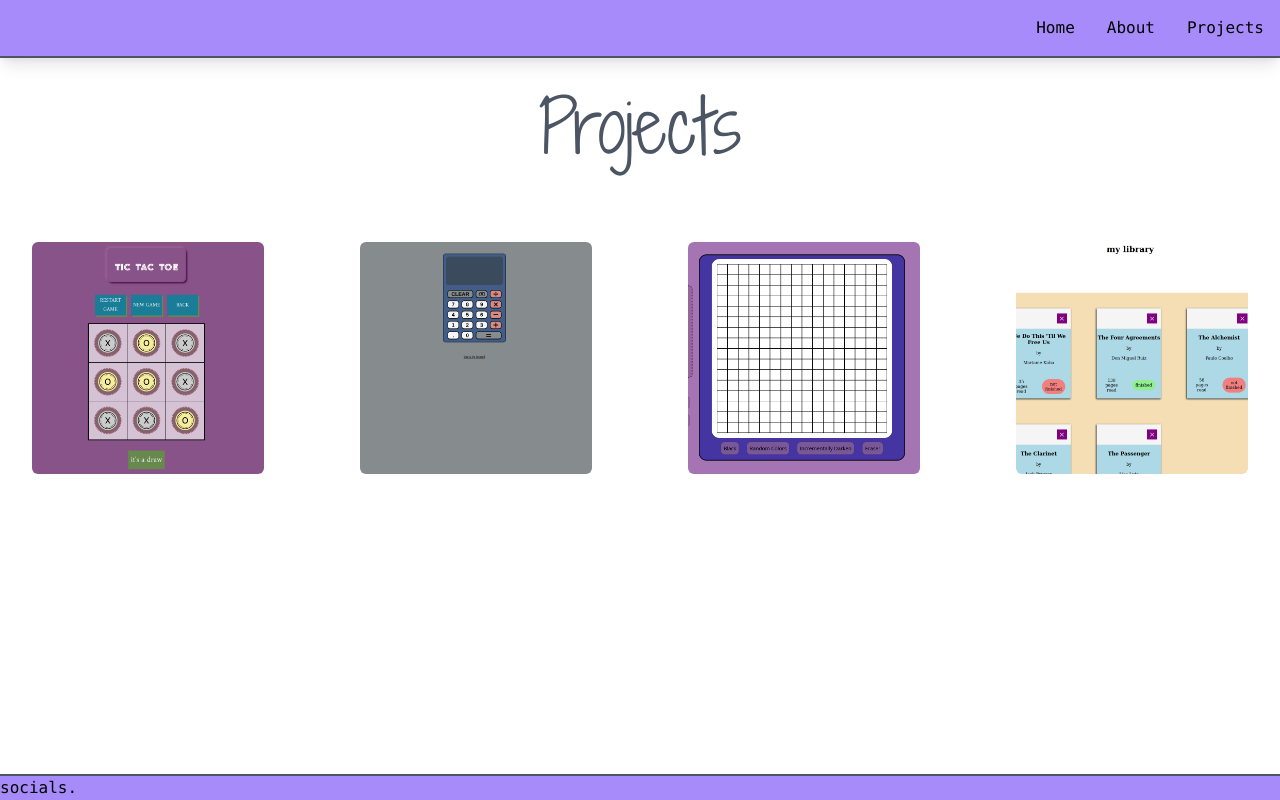
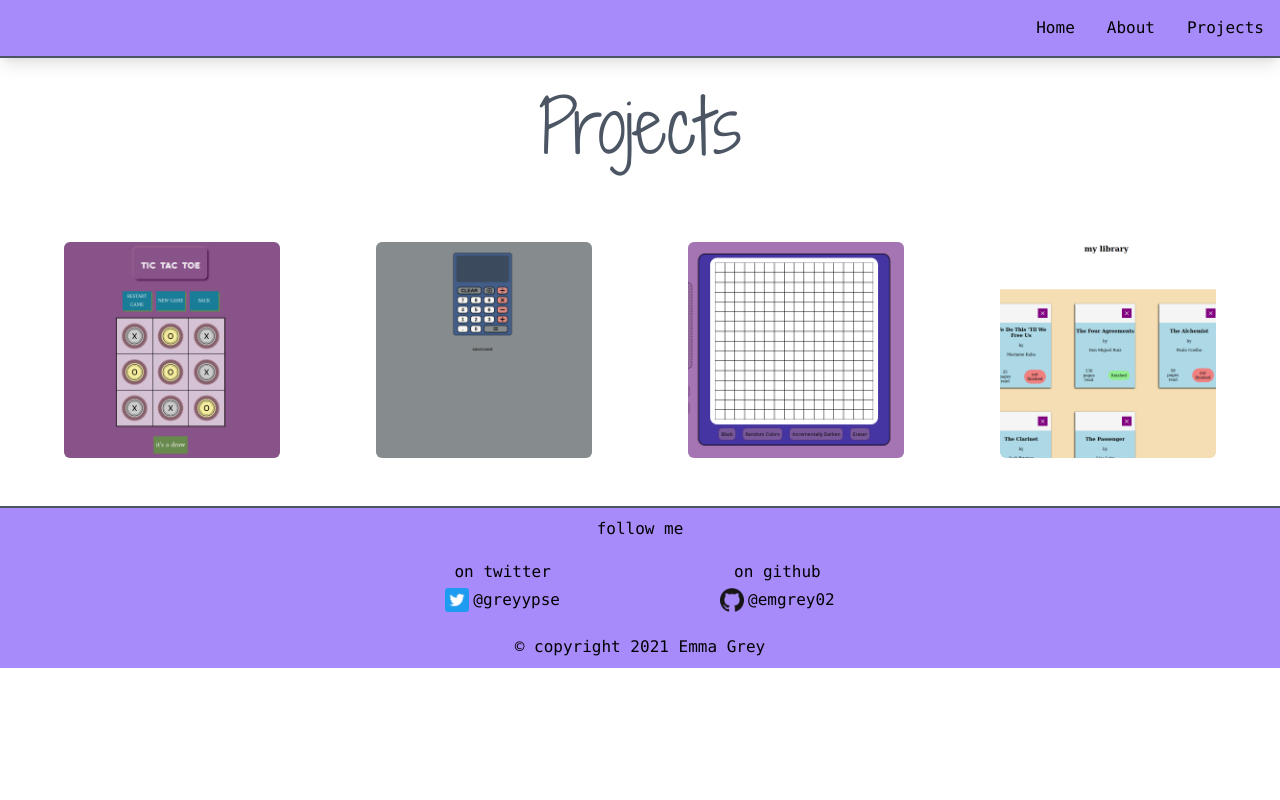
Before and after one commit to emgrey02/react-tailwind-app, a Gatsby site: page /projects in a window 1280 px wide. Built offline with nearby package versions, Linux system fonts and the light colour scheme; Gatsby itself is replaced by a stand-in of ours.

Commit message:
Add social media to footer

```diff
--- a/src/components/footer.js
+++ b/src/components/footer.js
@@ -1,9 +1,40 @@
 import * as React from "react";
+import twitterIcon from "../images/twitter-icon.png";
+import githubIcon from "../images/github-icon.png";
 
 const Footer = (props) => {
   return (
-    <footer class="absolute bottom-0 inset-x-0 bg-purple-400 border-t-2 border-gray-600">
-      <div>socials.</div>
+    <footer class="bottom-0 inset-x-0 bg-purple-400 border-t-2 border-gray-600 text-center ">
+      <div class="h-40 flex flex-col justify-around">
+        <h3>follow me</h3>
+        <ul class="flex flex-row justify-around md:justify-center md:space-x-40">
+          <li>
+            <p>on twitter</p>
+            <div class="flex h-8 items-center space-x-1">
+              <img class="w-6" src={twitterIcon} alt="twitter icon" />
+              <a
+                class="hover:underline hover:text-white"
+                href="https://twitter.com/greyypse"
+              >
+                @greyypse
+              </a>
+            </div>
+          </li>
+          <li>
+            <p>on github</p>
+            <div class="flex h-8 items-center space-x-1">
+              <img class="w-6" src={githubIcon} alt="github icon" />
+              <a
+                class="hover:underline hover:text-white"
+                href="https://github.com/emgrey02"
+              >
+                @emgrey02
+              </a>
+            </div>
+          </li>
+        </ul>
+        <p>&copy; copyright 2021 Emma Grey</p>
+      </div>
     </footer>
   );
 };
--- a/src/components/layout.js
+++ b/src/components/layout.js
@@ -4,22 +4,22 @@
 
 const Layout = ({ pageTitle, title, children }) => {
   return (
-    <div class="font-mono">
+    <div class="font-mono min-h-full">
       <title>{pageTitle}</title>
       <nav class="bg-purple-400 mx-auto shadow-lg border-b-2 border-gray-600">
         <ul class="flex justify-center md:justify-end space-x-8 p-4">
           <li>
-            <Link to="/" class="hover:text-white">
+            <Link to="/" class="hover:text-white hover:underline">
               Home
             </Link>
           </li>
           <li>
-            <Link to="/about" class="hover:text-white">
+            <Link to="/about" class="hover:text-white hover:underline">
               About
             </Link>
           </li>
           <li>
-            <Link to="/projects" class="hover:text-white">
+            <Link to="/projects" class="hover:text-white hover:underline">
               Projects
             </Link>
           </li>
--- a/src/pages/projects.js
+++ b/src/pages/projects.js
@@ -9,7 +9,7 @@
 const ProjectsPage = () => {
   return (
     <main>
-      <Layout pageTitle="Projects" title="Projects"></Layout>
+      <Layout pageTitle="Projects" title="Projects">
         <div class="md:grid md:grid-cols-2 lg:grid-cols-3 xl:grid-cols-4 gap-8">
           <Project
             title="Tic Tac Toe"
@@ -40,6 +40,7 @@
             live="https://emgrey02.github.io/library-app"
           ></Project>
         </div>
+      </Layout>
     </main>
   );
 };
```
Also changed, not shown: src/images/github-icon.png (added), src/images/twitter-icon.png (added). Lines whose indentation alone changed are shown as unchanged.
